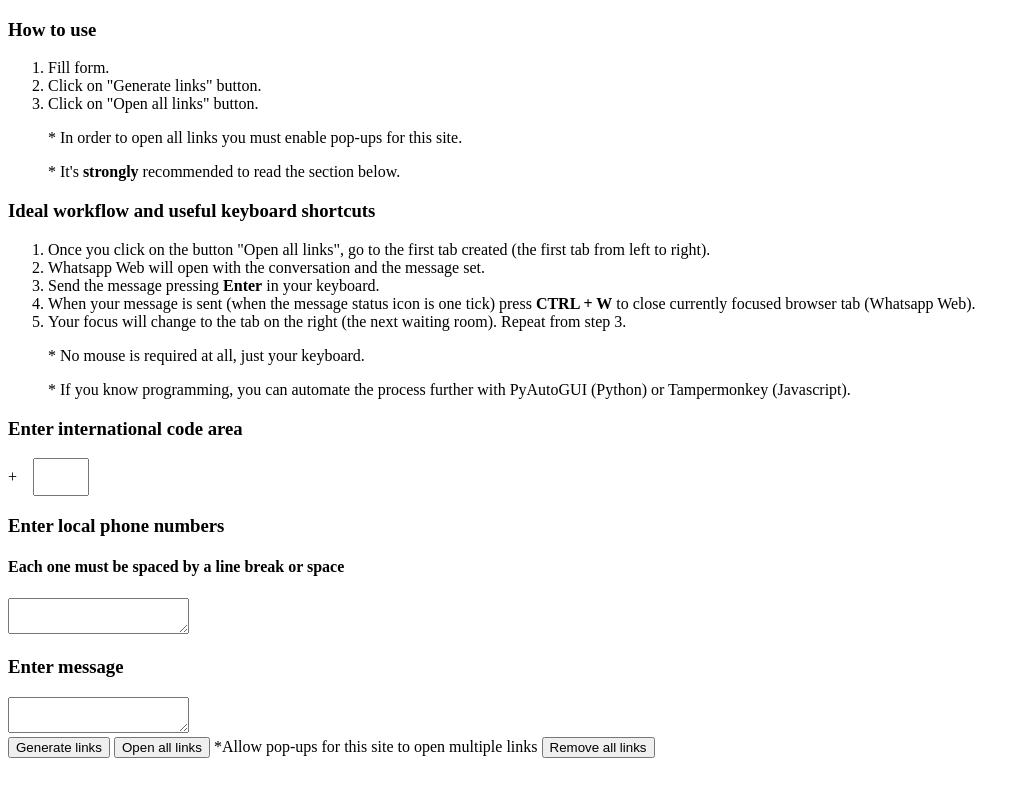
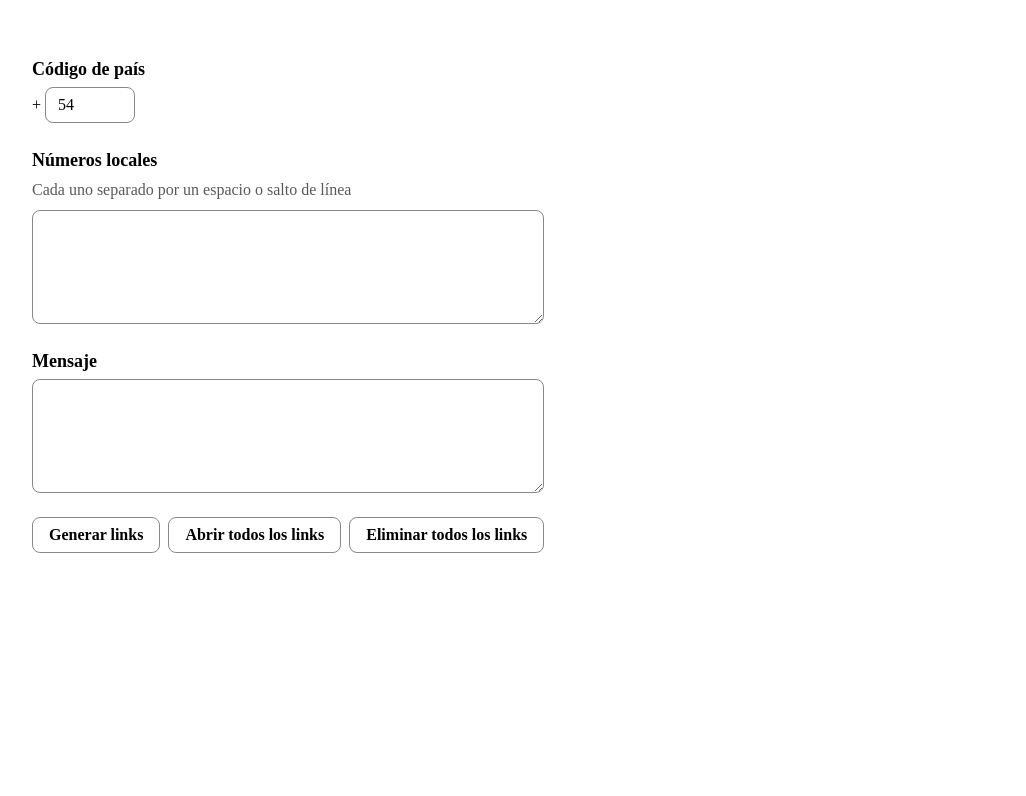
Before and after one commit to thomastafernaberry/multiple-whatsapp-chat-link-generator, a plain HTML site: page index.html in a window 1280 px wide. Shown: the whole page, without its empty margins (0-1026 px from the left). Drawn offline with Linux system fonts and the light colour scheme.

Commit message:
localize ui to spanish and refine html semantics and ui

```diff
--- a/index.html
+++ b/index.html
@@ -1,58 +1,108 @@
 <!DOCTYPE html>
-<html lang="en">
+<html lang="es">
 <head>
      <meta charset="UTF-8">
      <meta name="viewport" content="width=device-width, initial-scale=1.0">
-     <title>Multiple Whatsapp Chat Link Generator</title>
+     <title>MWCLG</title>
+     <style>
+          body {
+               font-size: 1rem;
+               line-height: 1.5;
+               margin: 2rem;
+          }
+          form {
+               display: flex;
+               flex-direction: column;
+               max-width: 32rem;
+          }
+          label {
+               display: block;
+               font-size: 1.125rem;
+               font-weight: 600;
+               margin: 1.5rem 0 0.25rem 0;
+          }
+          small {
+               display: block;
+               font-size: 1rem;
+               opacity: 0.65;
+               margin: 0 0 0.5rem 0;
+          }
+          #international-code-row {
+               display: flex;
+               align-items: center;
+               gap: 0.25rem;
+          }
+          input[type="number"],
+          textarea {
+               font-size: 1rem;
+               font-family: inherit;
+               padding: 0.5rem 0.75rem;
+               border: 1px solid #888;
+               border-radius: 0.5rem;
+               outline: none;
+          }
+          input[type="number"]:focus,
+          textarea:focus {
+               border-color: #444;
+               box-shadow: 0 0 0 3px rgba(0, 0, 0, 0.2);
+          }
+          #international-code {
+               width: 4rem;
+               appearance: textfield;
+          }
+          #international-code::-webkit-outer-spin-button,
+          #international-code::-webkit-inner-spin-button {
+               -webkit-appearance: none;
+               margin: 0;
+          }
+          textarea {
+               height: 6rem;
+               resize: vertical;
+          }
+          .buttons-row {
+               display: flex;
+               gap: 0.5rem;
+               margin-top: 1.5rem;
+          }
+          button {
+               font-size: 1rem;
+               font-family: inherit;
+               font-weight: 600;
+               white-space: nowrap;
+               padding: 0.5rem 1rem;
+               border-radius: 0.5rem;
+               border: 1px solid #888;
+               cursor: pointer;
+               background: none;
+          }
+          button:focus {
+               outline: none;
+               box-shadow: 0 0 0 3px rgba(0, 0, 0, 0.2);
+          }
+     </style>
 </head>
 <body>
 
-     <section>
-          <h3>How to use</h3>
-          <ol>
-               <li>Fill form.</li>
-               <li>Click on "Generate links" button.</li>
-               <li>Click on "Open all links" button.</li>
-               <p>* In order to open all links you must enable pop-ups for this site.</p>
-               <p>* It's <b>strongly</b> recommended to read the section below.</p>
-          </ol>
-          <h3>Ideal workflow and useful keyboard shortcuts</h3>
-          <ol>
-               <li>Once you click on the button "Open all links", go to the first tab created (the first tab from left to right).</li>
-               <li>Whatsapp Web will open with the conversation and the message set.</li>
-               <li>Send the message pressing <b>Enter</b> in your keyboard.</li>
-               <li>When your message is sent (when the message status icon is one tick) press <b>CTRL + W</b> to close currently focused browser tab (Whatsapp Web).</li>
-               <li>Your focus will change to the tab on the right (the next waiting room). Repeat from step 3.</li>
-               <p>* No mouse is required at all, just your keyboard.</p>
-               <p>* If you know programming, you can automate the process further with PyAutoGUI (Python) or Tampermonkey (Javascript).</p>
-          </ol>
-     </section>
-
-     <section>
-          <form method="get">
-               <h3>Enter international code area</h3>
-               <span>+</span><input type="number" name="international-code" id="international-code" style="height: 2rem; width: 3rem; margin-left: 1rem;">
-               <h3>Enter local phone numbers</h3>
-               <h4>Each one must be spaced by a line break or space</h4>
-               <textarea name="local-numbers" id="local-numbers"></textarea>
-               <h3>Enter message</h3>
+     <main>
+          <form>
+               <label for="international-code">Código de país</label>
+               <div id="international-code-row">
+                    <span>+</span><input type="number" name="international-code" id="international-code" value="54">
+               </div>
+               <label for="local-numbers">Números locales</label>
+               <small id="local-numbers-hint">Cada uno separado por un espacio o salto de línea</small>
+               <textarea name="local-numbers" id="local-numbers" aria-describedby="local-numbers-hint"></textarea>
+               <label for="message">Mensaje</label>
                <textarea name="message" id="message"></textarea>
           </form>
-          <div>
-               <button type="button" id="generate-links-button">
-                    Generate links
-               </button>
-               <button type="button" id="open-all-links-button">
-                    Open all links
-               </button>
-               <span>*Allow pop-ups for this site to open multiple links</span>
-               <button type="button" id="remove-all-links-button">
-                    Remove all links
-               </button>
+          <div class="buttons-row">
+               <button type="button" id="generate-links-button">Generar links</button>
+               <button type="button" id="open-all-links-button">Abrir todos los links</button>
+               <button type="button" id="remove-all-links-button">Eliminar todos los links</button>
           </div>
-     </section>
+     </main>
 
-     <section id="links-section"></section>
+     <section id="links-section" aria-label="Links generados"></section>
 
      <script type="module" src="index-scripts.js"></script>
 
```
